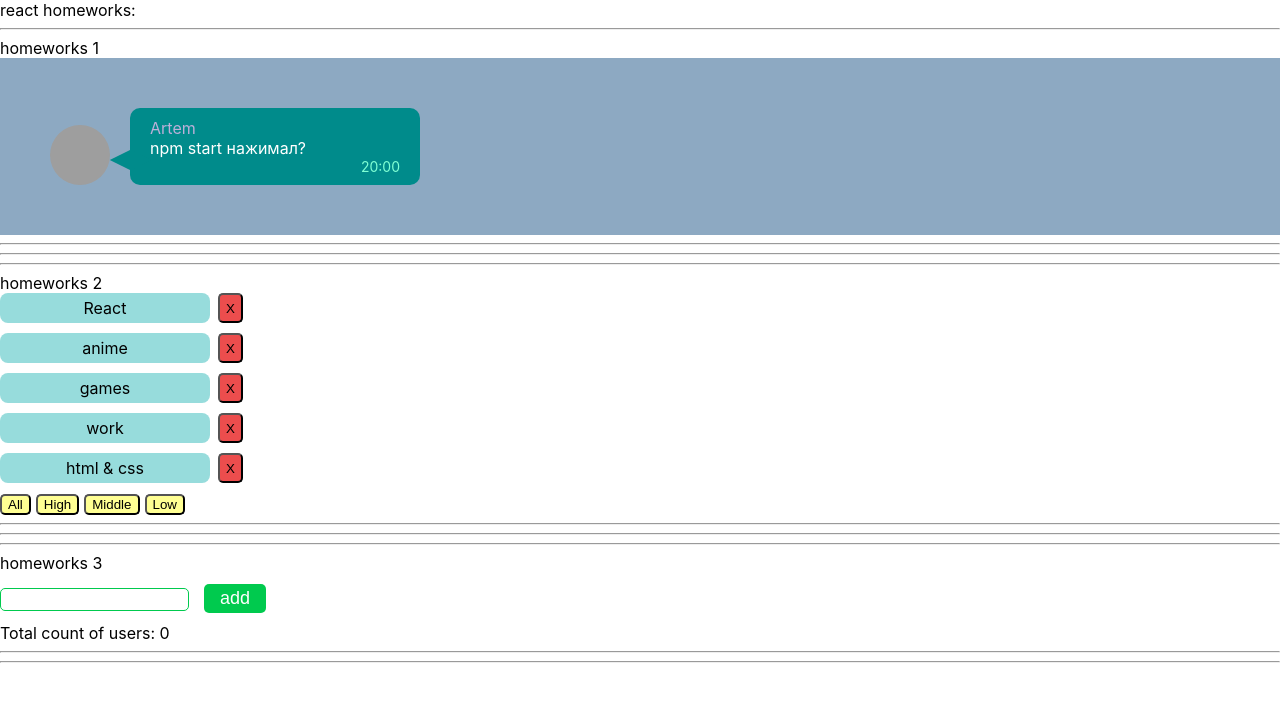
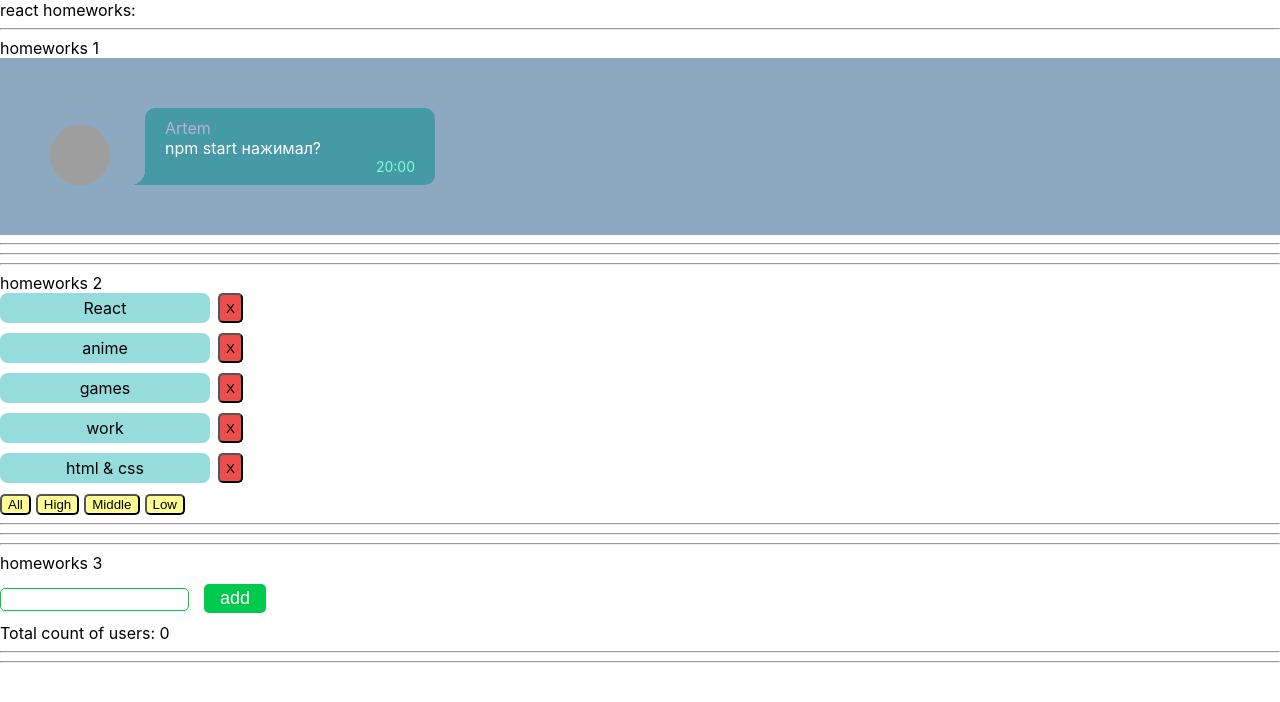
Before and after one commit to zillomoons/homework_ts, a React (Create React App) app: page / in a window 1280 px wide. Shown: the top 702 px of the page. Built offline with nearby package versions, Linux system fonts and the light colour scheme; grey boxes are pictures that could not be loaded.

Commit message:
HW1 changed styles of angle

```diff
--- a/src/p2-homeworks/h1/Message.module.css
+++ b/src/p2-homeworks/h1/Message.module.css
@@ -2,7 +2,7 @@
     display: flex;
     background-color: #8da9c2;
     padding: 50px;
-    gap: 20px;
+    /*gap: 20px;*/
     align-items: flex-end;
 }
 
@@ -10,25 +10,31 @@
     height: 60px;
     width: 60px;
     border-radius: 50%;
+    margin-right: 20px;
 }
 .message {
     width: 250px;
-    background-color: darkcyan;
+    background-color: rgba(0, 139, 139, 0.5);
     padding: 10px 20px;
-    border-radius: 10px;
+    border-radius: 10px 10px 10px 0px;
     color: white;
     position:relative;
 }
-.message:before{
-    position:absolute;
-    content:"";
-    left:-14px;
-    bottom:10px;
-    transform: scaleY(0.5) rotate(45deg);
-    width:30px;
-    height:30px;
-    background-color: darkcyan;
+.angle {
+    height: 15px;
+    width: 15px;
+    background: radial-gradient(circle at 0 0, rgba(0, 0, 0, 0) 15px, rgba(0, 139, 139, 0.5) 0);
 }
+/*.message:before{*/
+/*    position:absolute;*/
+/*    content:"";*/
+/*    left:-14px;*/
+/*    bottom:10px;*/
+/*    transform: scaleY(0.5) rotate(45deg);*/
+/*    width:30px;*/
+/*    height:30px;*/
+/*    background-color: rgb(0, 139, 139);*/
+/*}*/
 .name {
     color: #bcb0d9;
 }
--- a/src/p2-homeworks/h1/Message.tsx
+++ b/src/p2-homeworks/h1/Message.tsx
@@ -8,14 +8,15 @@ type PropsType = {
     time: string
 }
 
-export const Message: React.FC<PropsType> = (props) => {
+export const Message: React.FC<PropsType> = ({avatar, name, message, time}) => {
     return (
         <div className={styles.messageWrapper}>
-            <img src={props.avatar} alt="avatar"/>
+            <img src={avatar} alt="avatar"/>
+            <div className={styles.angle}></div>
             <div className={styles.message}>
-                <div className={styles.name}>{props.name}</div>
-                <div className={styles.text}>{props.message}</div>
-                <div className={styles.time}>{props.time}</div>
+                <div className={styles.name}>{name}</div>
+                <div className={styles.text}>{message}</div>
+                <div className={styles.time}>{time}</div>
             </div>
 
         </div>
```
